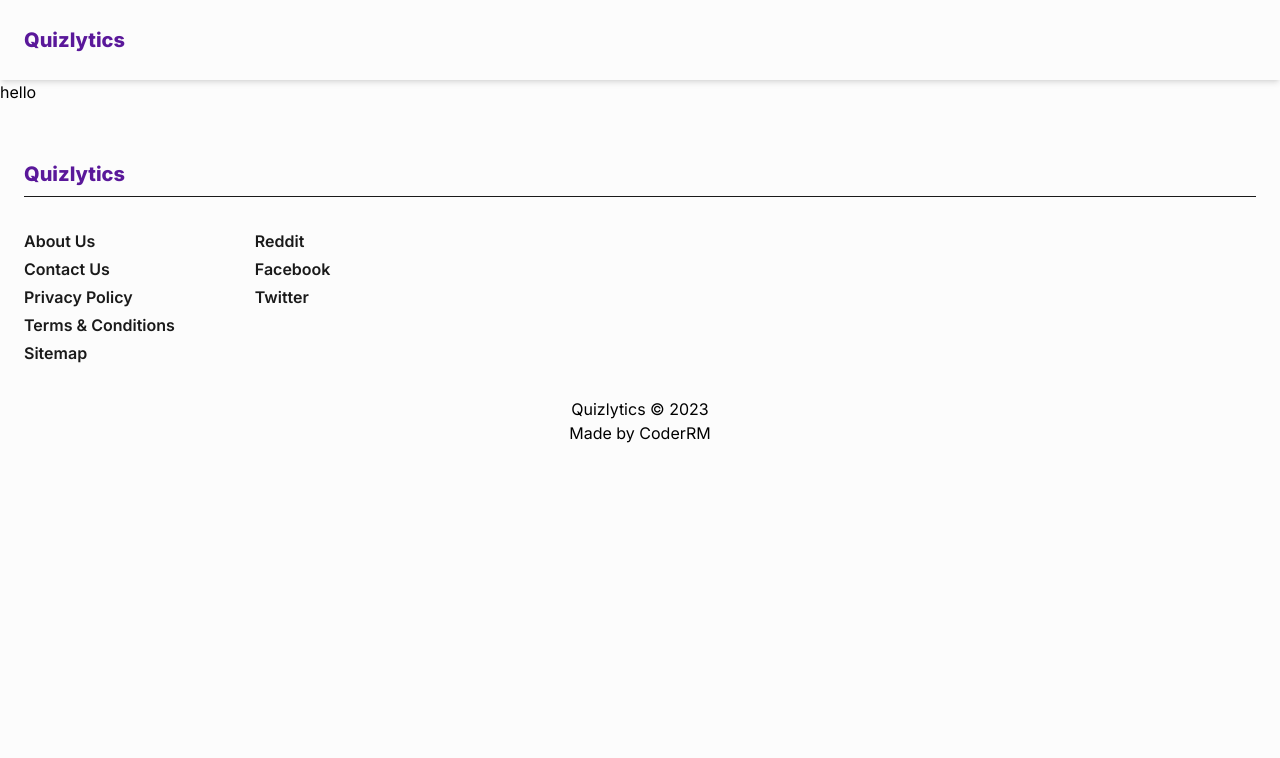
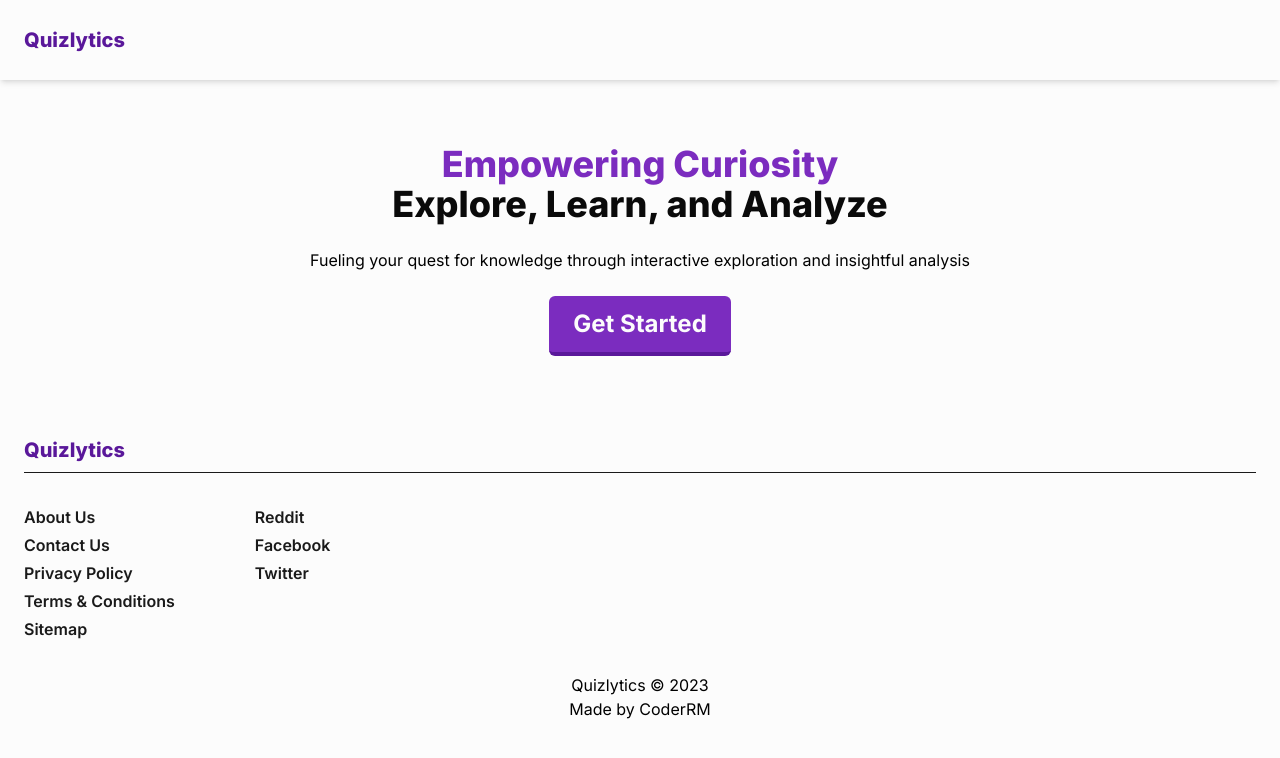
Before and after one commit to code-rizzard/quizlytics_nextjs, a Next.js app: page / in a window 1280 px wide. Shown: the top 758 px of the page. Built offline with nearby package versions, Linux system fonts and the light colour scheme.

Commit message:
Added the highlights section

```diff
--- a/app/page.tsx
+++ b/app/page.tsx
@@ -1,10 +1,34 @@
 import Image from 'next/image'
+import Link from 'next/link'
 
 export default function Home() {
   return (
     <main
     className="">
-      hello
+      <section
+      className='pt-16 px-6 text-center pb-6 '
+      >
+        <div
+        className='flex flex-col gap-6 items-center'
+        >
+          <h2
+          className='text-4xl font-extrabold text-onBg-dark'
+          >
+            <span className='text-primary'>
+              Empowering Curiosity
+            </span>
+            <br />
+            Explore, Learn, and Analyze
+          </h2>
+          <span>
+          Fueling your quest for knowledge through interactive exploration and insightful analysis
+          </span>
+          <Link
+          href="/"
+          className='bg-primary text-onPrimary px-6 py-3 rounded-md font-bold text-2xl max-w-sm border-b-4 border-primary-dark'
+          >Get Started</Link>
+        </div>
+      </section>
     </main>
   )
 }
```
